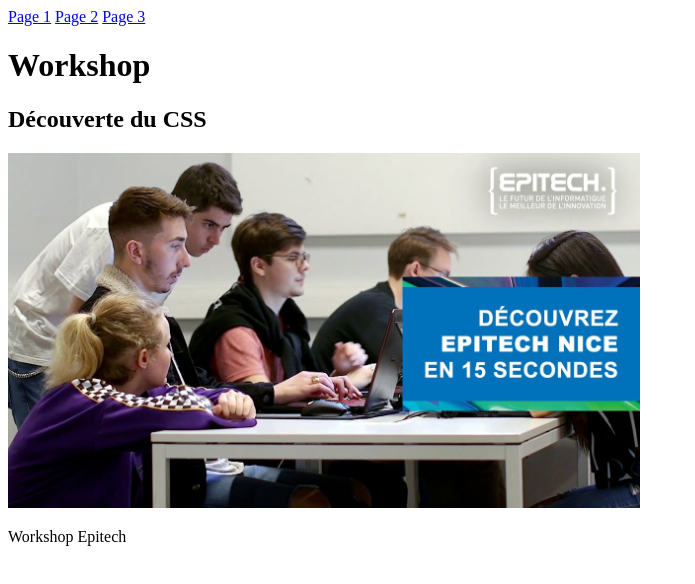
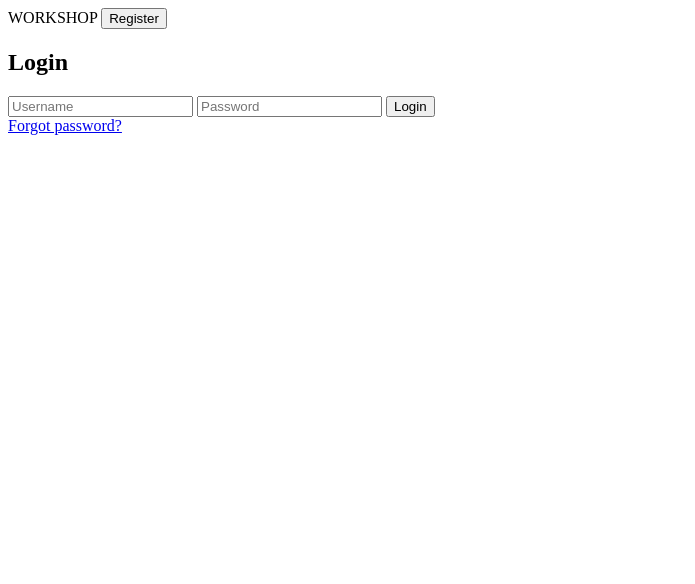
Before and after one commit to cesar-vzc/workshop_css, a plain HTML site: page index.html in a window 1280 px wide. Shown: the whole page, without its empty margins (0-695 px from the left). Drawn offline with Linux system fonts and the light colour scheme.

Commit message:
fix: Fixed HTML for index.html.

```diff
--- a/index.html
+++ b/index.html
@@ -8,23 +8,30 @@
     </head>
 
     <body>
+
         <nav>
-            <a href="index.html">Page 1</a>
-            <a href="index.html">Page 2</a>
-            <a href="index.html">Page 3</a>
+            <a>WORKSHOP</a>
+            <a href="register.html" padding-left="50%"><button>Register</button></a>
         </nav>
 
         <div>
-            <h1>Workshop</h1>
-            <h2>Découverte du CSS</h2>
-        </div>
+            <div>
 
-        <div>
-            <img src="assets/epitech.jpg" width="50%">
-        </div>
+                <h2>
+                    Login
+                </h2>
 
-        <div>
-            <p>Workshop Epitech</p>
+                <form>
+                    <span><input type="text" placeholder="Username"></span>
+                    <span><input type="password" placeholder="Password"></span>
+                    <span><input type="submit" value="Login"></span>
+                </form>
+
+                <div>
+                    <a href="#">Forgot password?</a>
+                </div>
+
+            </div>
         </div>
 
     </body>
```
